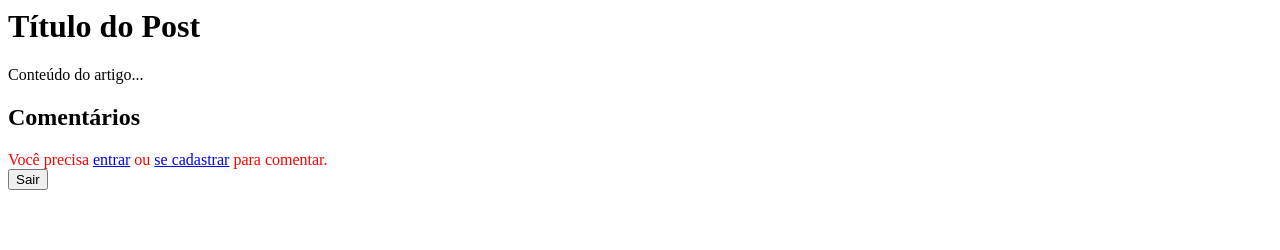
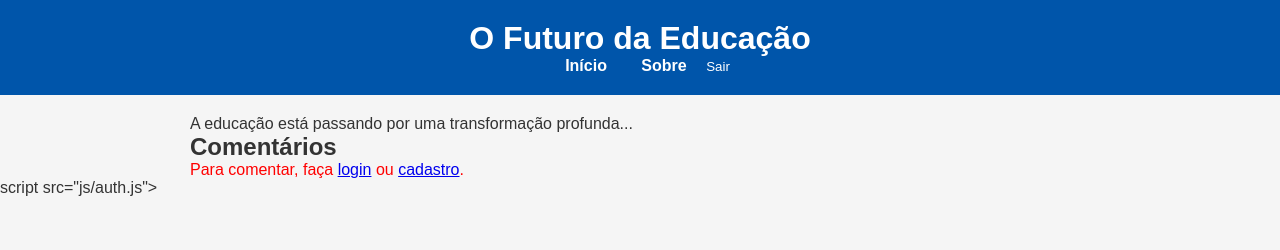
Before and after one commit to ProfessordoFuturoRodrigo/blogedu, a plain HTML site: page post.html in a window 1280 px wide. Drawn offline with Linux system fonts and the light colour scheme; no server answers.

Commit message:
Refactor post.html structure and comments section

```diff
--- a/post.html
+++ b/post.html
@@ -1,20 +1,40 @@
-<h1>Título do Post</h1>
-<p>Conteúdo do artigo...</p>
+<!DOCTYPE html>
+<html>
+<head>
+    <title>Artigo</title>
+    <link rel="stylesheet" href="css/style.css">
+</head>
+<body>
+
+<header>
+    <h1>O Futuro da Educação</h1>
+    <nav>
+        <a href="index.html">Início</a>
+        <a href="sobre.html">Sobre</a>
+        <button onclick="logout()" style="background:none;border:none;color:white;">Sair</button>
+    </nav>
+</header>
+
+<div class="container">
+
+    <p>
+        A educação está passando por uma transformação profunda...
+    </p>
 
     <h2>Comentários</h2>
 
     <div id="avisoLogin" style="color:red;">
-    Você precisa <a href="login.html">entrar</a> ou <a href="inscricao.html">se cadastrar</a> para comentar.
+        Para comentar, faça <a href="login.html">login</a> ou <a href="inscricao.html">cadastro</a>.
     </div>
 
     <div id="areaComentarios" style="display:none;">
-    <textarea id="comentario" placeholder="Digite seu comentário"></textarea>
+        <textarea id="comentario" placeholder="Escreva seu comentário"></textarea>
         <button onclick="enviarComentario()">Enviar</button>
     </div>
 
     <div id="listaComentarios"></div>
 
-<button onclick="logout()">Sair</button>
+</div>
 
 <!-- Firebase -->
 <script src="https://www.gstatic.com/firebasejs/8.10.0/firebase-app.js"></script>
@@ -22,5 +42,8 @@
 <script src="https://www.gstatic.com/firebasejs/8.10.0/firebase-firestore.js"></script>
 
 <script src="js/firebase.js"></script>
-<script src="js/auth.js"></script>
+script src="js/auth.js"></script>
 <script src="js/comentarios.js"></script>
+
+</body>
+</html>
```
Lines whose indentation alone changed are shown as unchanged.
